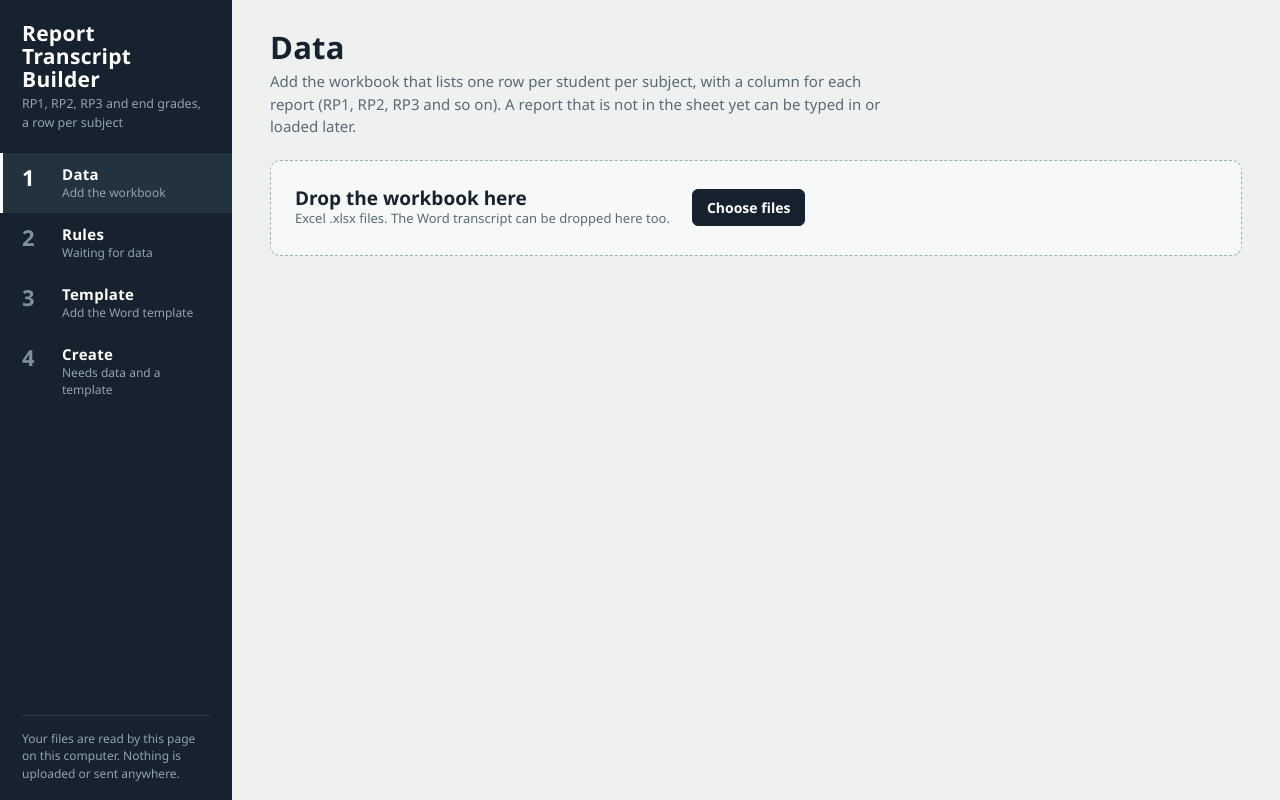
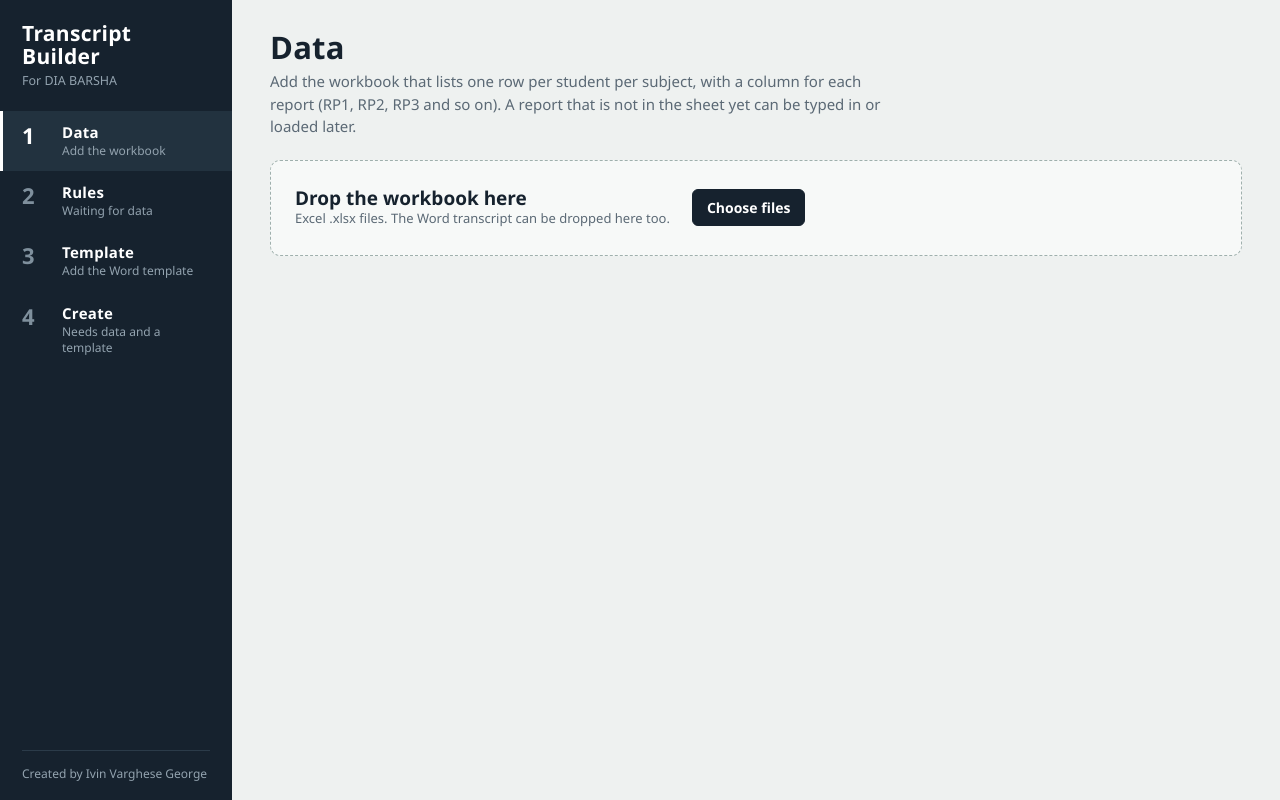
Before and after one commit to Ivin410/Transcript-DIAB, a plain HTML site: page index.html in a window 1280 px wide. Drawn offline with Linux system fonts and the light colour scheme.

Commit message:
Update branding in index.html

```diff
--- a/index.html
+++ b/index.html
@@ -276,10 +276,10 @@ mark.pl.hot{background:var(--place);color:#fff}
 <body>
 <div class="app">
   <nav class="rail" aria-label="Steps">
-    <div class="brand">Report Transcript Builder</div>
-    <div class="brand-sub">RP1, RP2, RP3 and end grades, a row per subject</div>
+    <div class="brand">Transcript Builder</div>
+    <div class="brand-sub">For DIA BARSHA</div>
     <ol class="steps" id="steps"></ol>
-    <p class="private">Your files are read by this page on this computer. Nothing is uploaded or sent anywhere.</p>
+    <p class="private">Created by Ivin Varghese George</p>
   </nav>
   <main id="view" tabindex="-1"></main>
 </div>
```
